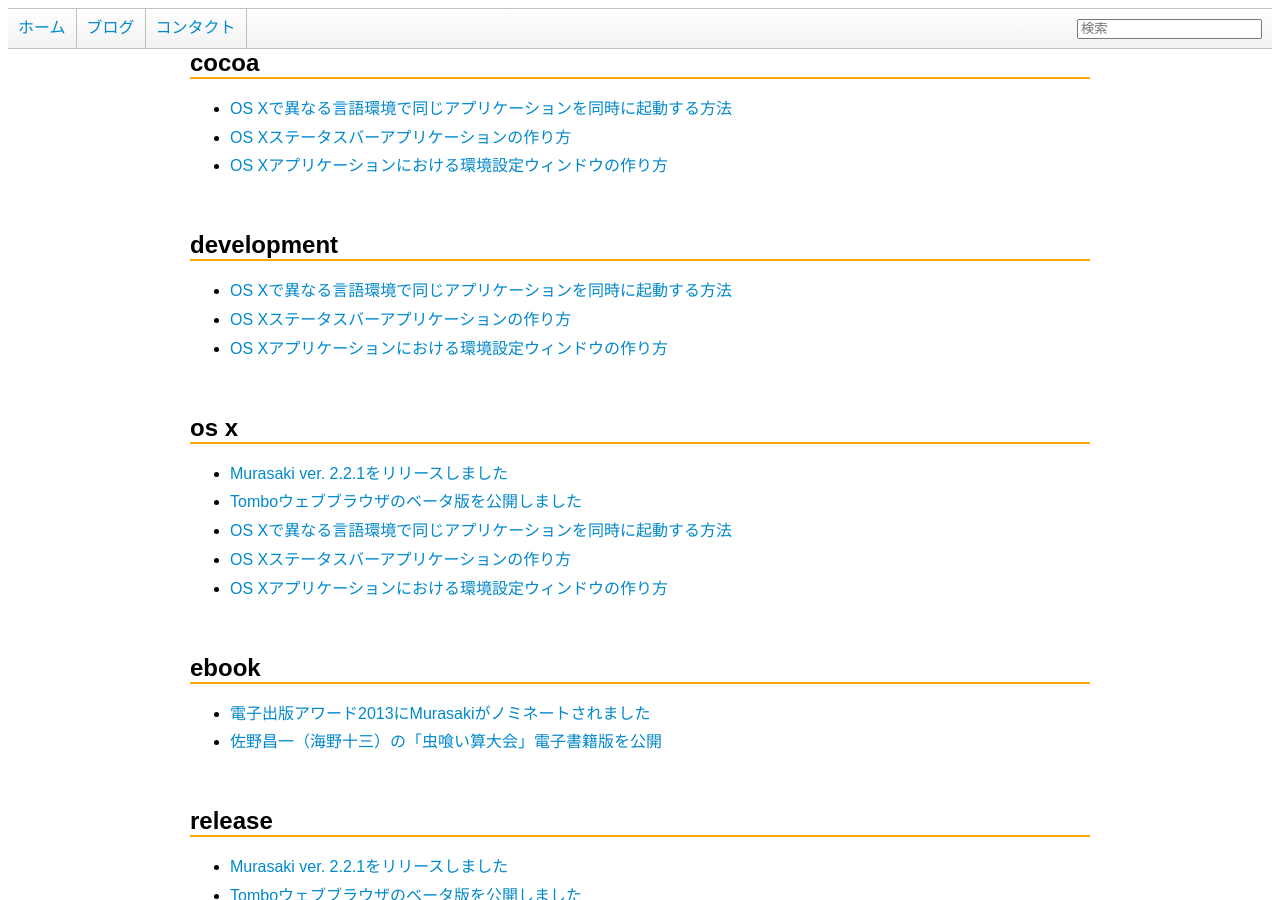
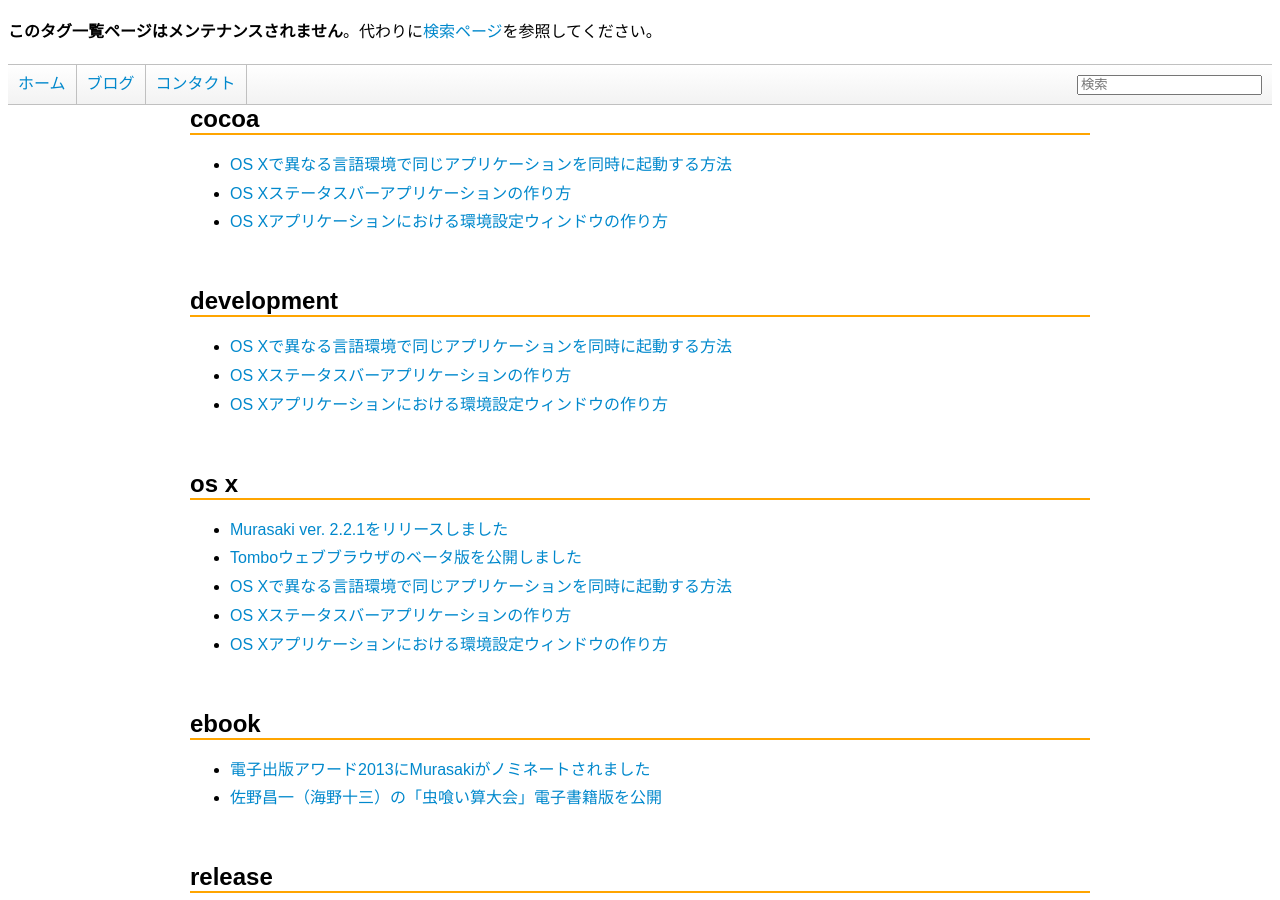
Before and after one commit to GenjiApp/genjiapp.github.io, a Jekyll site: the page built from blog/tags.html, in a window 1280 px wide and 900 px high. Built offline with Jekyll 4.4.1, drawn with Linux system fonts in a browser that asks for light colours; Markdown is read by kramdown in place of the engine named in the settings.

Commit message:
fix tags page

```diff
--- a/blog/tags.html
+++ b/blog/tags.html
@@ -10,6 +10,8 @@
   </head>
 
   <body>
+
+    <p><strong>このタグ一覧ページはメンテナンスされません</strong>。代わりに<a href="/search.html">検索ページ</a>を参照してください。</p>
 
     {% include global_navigation.html %}
 
```
